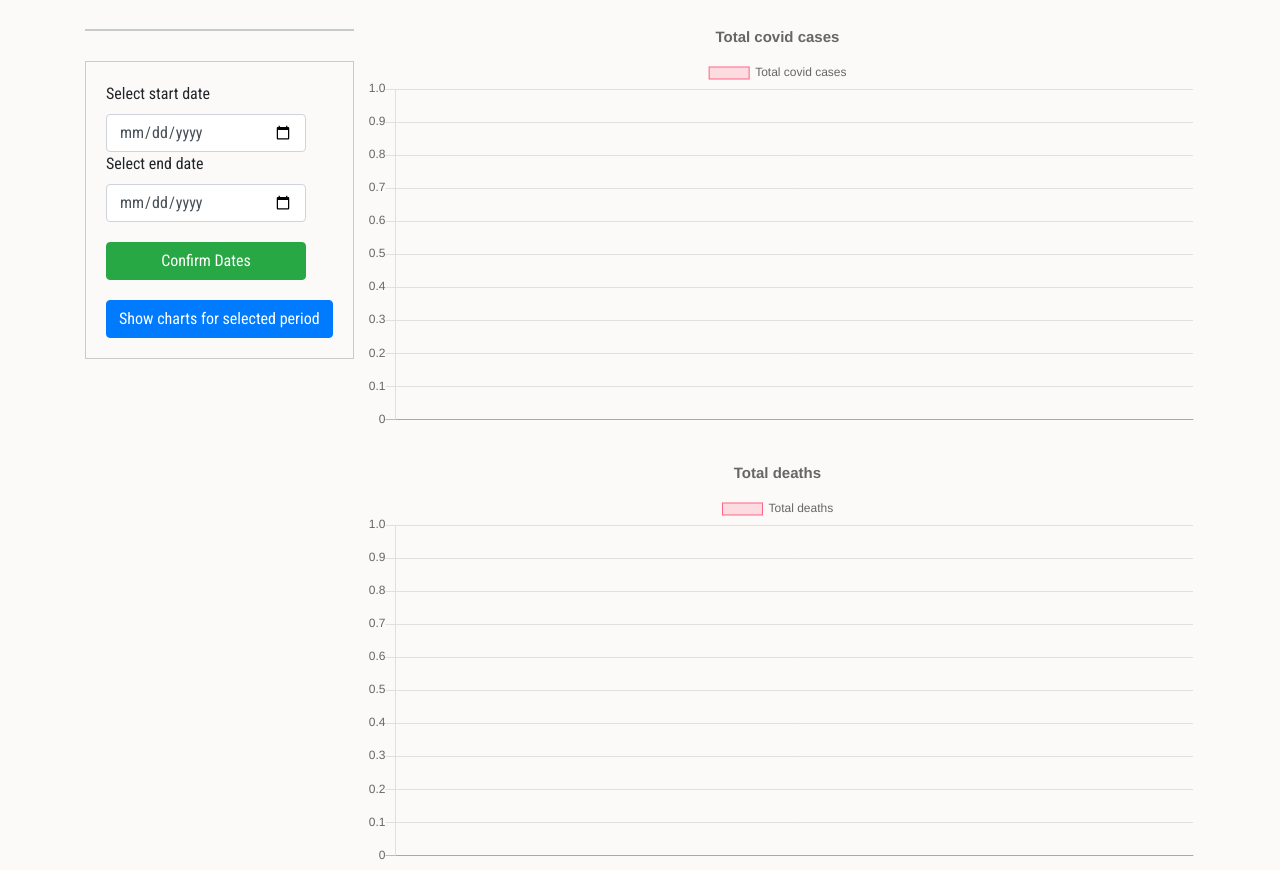
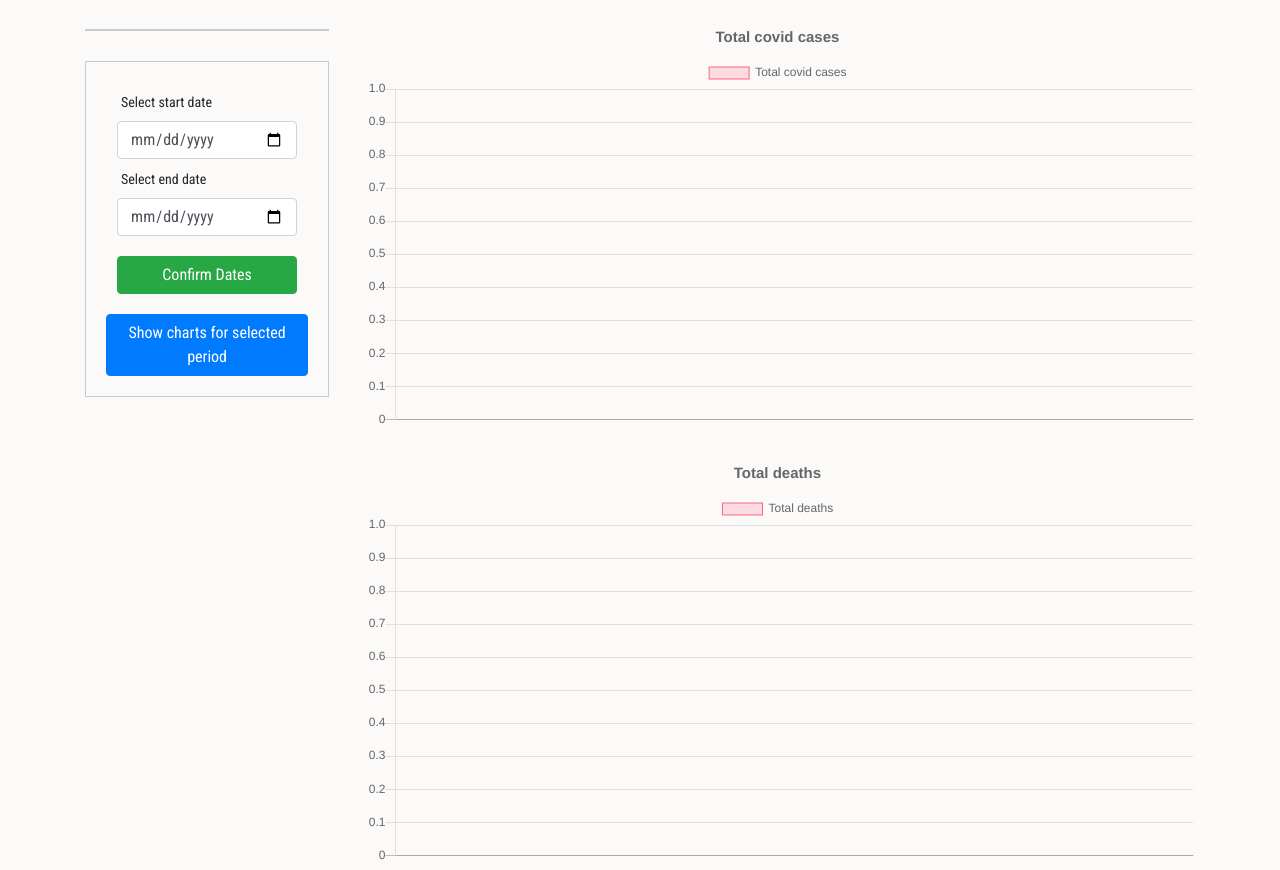
Before and after one commit to tomekmatuszewski/COVID_app, a Flask app: page /covid/1 in a window 1280 px wide. Shown: the part 301-1171 px from the top of the page. Run offline with Flask 2, Linux system fonts and the light colour scheme; data that the repository does not hold is empty; some libraries are stand-ins or nearby versions.

Commit message:
finalizing

```diff
--- a/covid_app/static/css/style.css
+++ b/covid_app/static/css/style.css
@@ -89,6 +89,7 @@
 {
     clear: both;
     float: left;
+    width: 22%;
 }
 
 .country-info .summary-info-table
@@ -96,17 +97,28 @@
     margin-top: 30px;
     border: #c8cbcb 1px solid;
     margin-bottom: 30px;
+    font-size: 14px;
 }
 
 .date-picker
 {
     border: #c8cbcb 1px solid;
     padding: 20px;
+    font-size: 14px;
+}
+
+.date-picker label
+{
+    margin-top: 10px;
+    margin-left: 15px;
+    display: block;
 }
 
 .date-picker input
 {
-    width: 200px;
+    width: 180px;
+    display: block;
+    margin: auto;
 }
 
 .date-picker input[type=button]
@@ -155,3 +167,26 @@
     width: 100%;
     margin: auto;
 }
+
+.country-header .btn
+{
+    display: block;
+    float: right;
+    margin-top: 15px;
+}
+
+/*styling charts for start to end date*/
+
+.charts-start-stop
+{
+    width: 100%;
+
+}
+
+.charts-start-stop canvas
+{
+    margin-right: auto;
+    margin-left: auto;
+    margin-top: 50px;
+
+}
--- a/covid_app/templates/country_cases_start_end_date.html
+++ b/covid_app/templates/country_cases_start_end_date.html
@@ -7,7 +7,7 @@
         <h3 class="article-title"> {{ country }} stats for period: {{ start_date }} to {{ end_date }} </h3>
     </div>
 
-    <div class="charts">
+    <div class="charts-start-stop">
         <canvas id="chart-cases-confirmed"></canvas>
         <canvas id="chart-deaths"></canvas>
         <canvas id="chart-recovered"></canvas>
--- a/covid_app/templates/country_day_one_confirmed_cases.html
+++ b/covid_app/templates/country_day_one_confirmed_cases.html
@@ -4,6 +4,7 @@
     <div class="country-header">
         <img id="country-img" src="https://www.countryflags.io/{{ code }}/shiny/64.png"/>
         <h3 class="article-title"> {{ title }} -  Total Cases, Deaths, Recovered from the first recorded case </h3>
+        <a class="btn btn-info" href="{{ url_for('get_all_countries') }}">Back to Main</a>
     </div>
 
     <div class="country-info">
```
Also changed, not shown: covid_app/routes.py (+54 -27 lines), covid_app/tests/test_routes.py (added, +41 -0 lines), requirements.txt (added, +28 -0 lines), run.py (line endings or trailing spaces).
